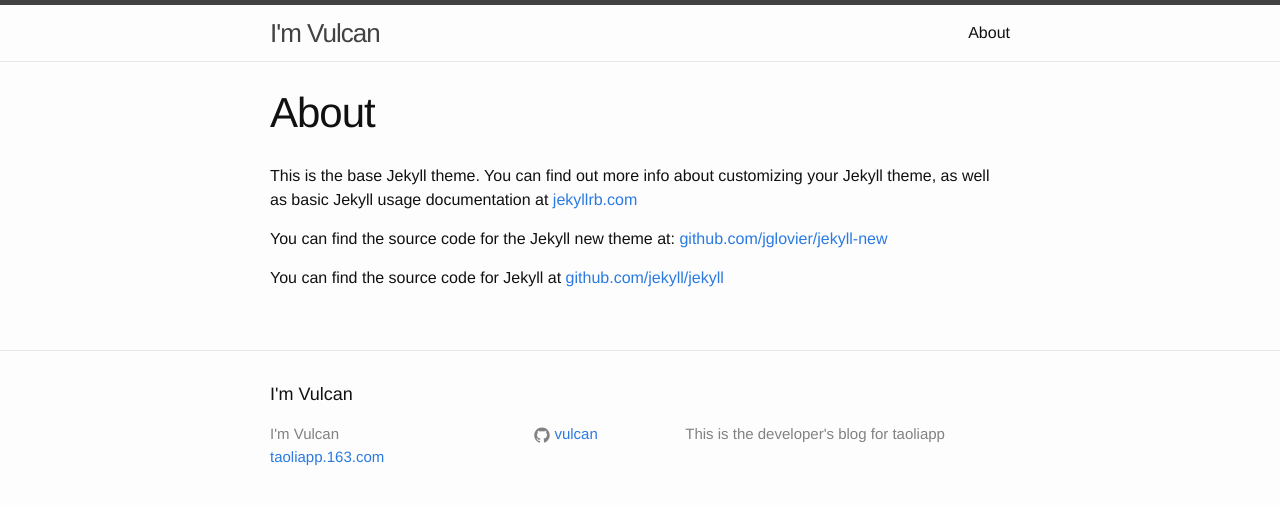
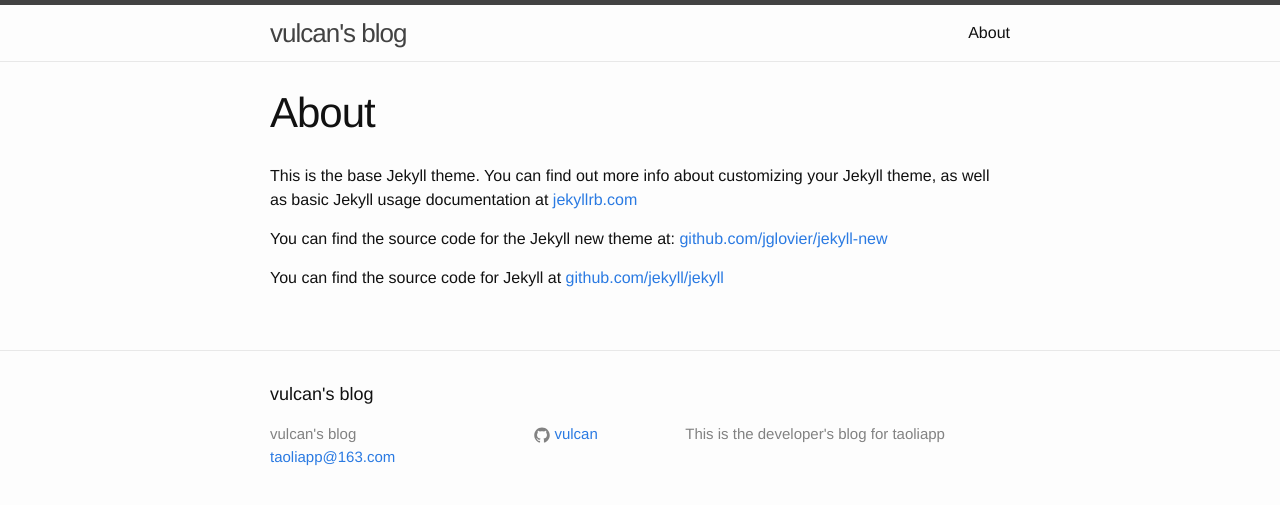
Before and after one commit to vulcan/vulcan.github.io, a Jekyll site: the page built from about.md, in a window 1280 px wide. Shown: the top 505 px of the page. Built offline with Jekyll 4.4.1, drawn with Linux system fonts in a browser that asks for light colours.

Commit message:
fix problem and post my first blog

```diff
--- a/_config.yml
+++ b/_config.yml
@@ -1,6 +1,6 @@
 # Site settings
-title: I'm Vulcan
-email: taoliapp.163.com
+title: vulcan's blog
+email: taoliapp@163.com
 description: > # this means to ignore newlines until "baseurl:"
   This is the developer's blog for taoliapp
 baseurl: "" # the subpath of your site, e.g. /blog/
```
Also changed, not shown: _posts/2015-04-21-newblog.md (added, +9 -0 lines), _posts/2015-04-21-welcome-to-jekyll.markdown (deleted, +0 -25 lines).
